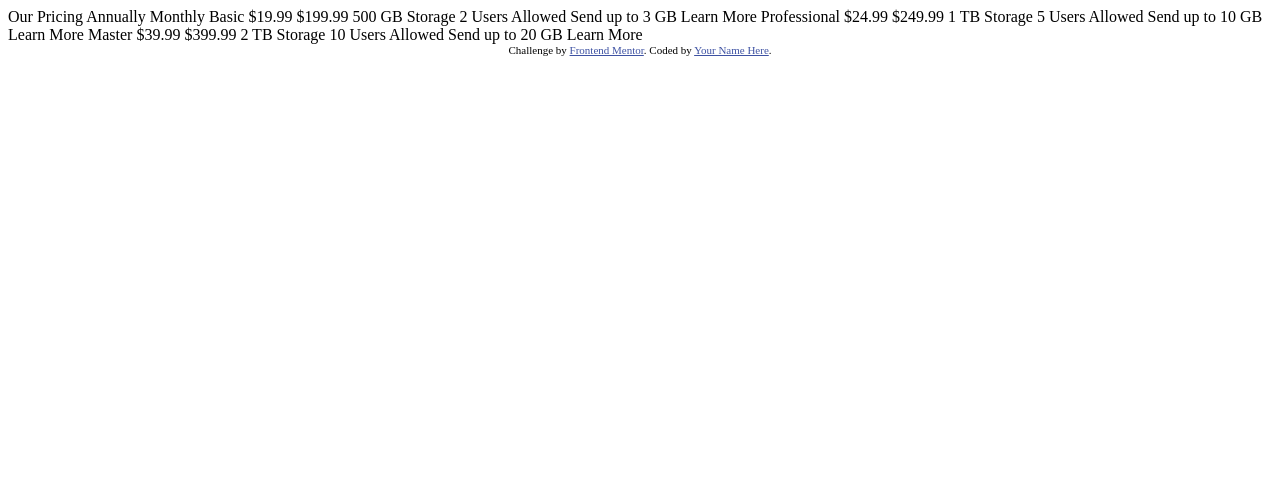
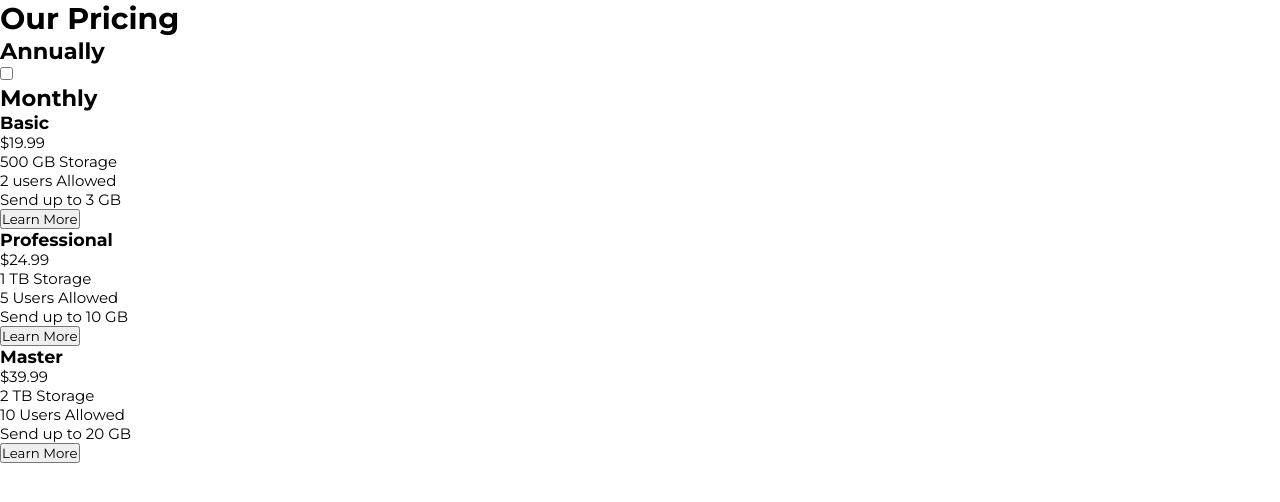
Before and after one commit to DebabrataBanik/pricing-component-with-toggle-master, a plain HTML site: page index.html in a window 1280 px wide. Drawn offline with Linux system fonts and the light colour scheme.

Commit message:
base structure added

```diff
--- a/index.html
+++ b/index.html
@@ -2,47 +2,68 @@
 <html lang="en">
 <head>
   <meta charset="UTF-8">
-  <meta name="viewport" content="width=device-width, initial-scale=1.0"> <!-- displays site properly based on user's device -->
+  <meta name="viewport" content="width=device-width, initial-scale=1.0">
 
   <link rel="icon" type="image/png" sizes="32x32" href="./images/favicon-32x32.png">
+  <link rel="stylesheet" href="style.css">
+  <link rel="preconnect" href="https://fonts.googleapis.com">
+  <link rel="preconnect" href="https://fonts.gstatic.com" crossorigin>
+  <link href="https://fonts.googleapis.com/css2?family=Montserrat:ital,wght@0,100..900;1,100..900&display=swap" rel="stylesheet">
 
-  <title>Frontend Mentor | [Challenge Name Here]</title>
+  <title>Pricing component with toggle solution</title>
 
-  <!-- Feel free to remove these styles or customise in your own stylesheet 👍 -->
-  <style>
-    .attribution { font-size: 11px; text-align: center; }
-    .attribution a { color: hsl(228, 45%, 44%); }
-  </style>
 </head>
 <body>
 
-  Our Pricing
-  Annually
-  Monthly
+  <div class="wrapper">
+    <h1>Our Pricing</h1>
+    <div class="switch__container">
+      <h2>Annually </h2>
+      <label class="switch">
+        <input type="checkbox">
+        <span class="slider round"></span>
+      </label>
+      <h2>Monthly</h2>
+    </div>
 
-  Basic
-  &dollar;19.99
-  &dollar;199.99
-  500 GB Storage
-  2 Users Allowed
-  Send up to 3 GB
-  Learn More
+    <div class="plans__container">
 
-  Professional
-  &dollar;24.99
-  &dollar;249.99
-  1 TB Storage
-  5 Users Allowed
-  Send up to 10 GB
-  Learn More
+      <div class="plan plan--basic">
+        <h3>Basic</h3>
+        <div class="amount">&dollar;19.99</div>
+        <div class="services">
+          <div class="item">500 GB Storage</div>
+          <div class="item">2 users Allowed</div>
+          <div class="item">Send up to 3 GB</div>
+        </div>
+        <button>Learn More</button>
+      </div>
 
-  Master
-  &dollar;39.99
-  &dollar;399.99
-  2 TB Storage
-  10 Users Allowed
-  Send up to 20 GB
-  Learn More
+      <div class="plan plan--pro">
+        <h3>Professional</h3>
+        <div class="amount">&dollar;24.99</div>
+        <div class="services">
+          <div class="item">1 TB Storage</div>
+          <div class="item">5 Users Allowed</div>
+          <div class="item">Send up to 10 GB</div>
+        </div>
+        <button>Learn More</button>
+      </div>
+
+      <div class="plan plan--master">
+        <h3>Master</h3>
+        <div class="amount">&dollar;39.99</div>
+        <div class="services">
+          <div class="item">2 TB Storage</div>
+          <div class="item">10 Users Allowed</div>
+          <div class="item">Send up to 20 GB</div>
+        </div>
+        <button>Learn More</button>
+      </div>
+
+    </div>
+
+  </div>
 
   <div class="attribution">
     Challenge by <a href="https://www.frontendmentor.io?ref=challenge" target="_blank">Frontend Mentor</a>.
--- /dev/null
+++ b/style.css
@@ -0,0 +1,13 @@
+*{
+  box-sizing: border-box;
+  margin: 0;
+  padding: 0;
+  font-family: "Montserrat", sans-serif;
+}
+html{
+  font-size: 15px;
+}
+
+.attribution{
+  display: none;
+}
```
